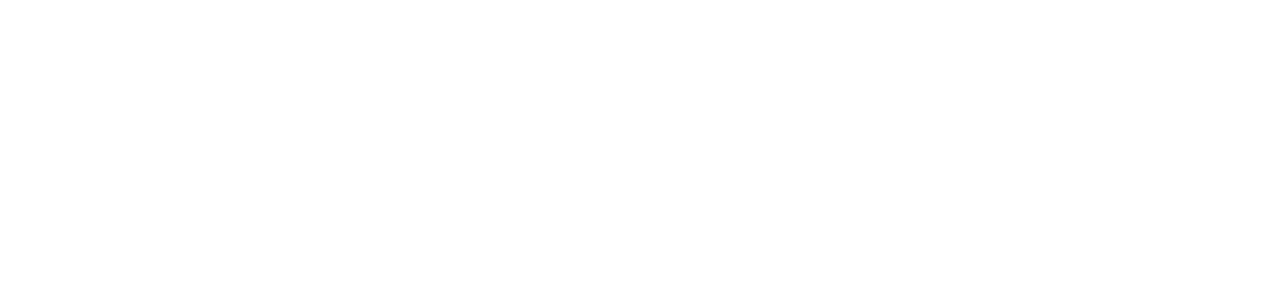
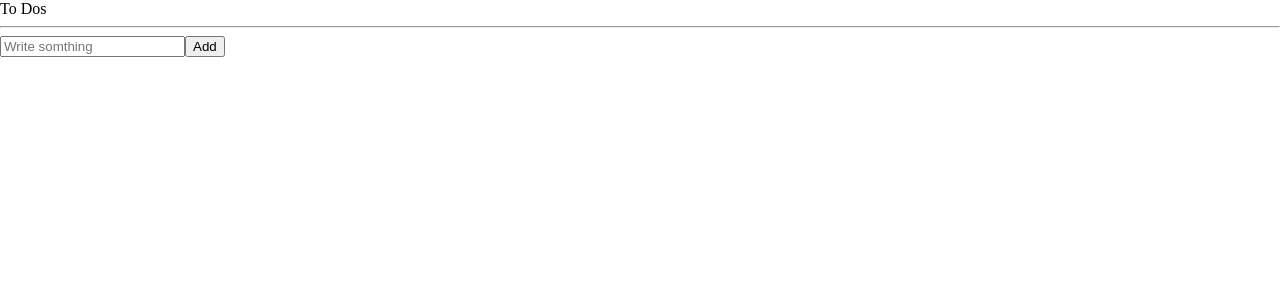
Before and after one commit to misobae/learning-project, a React (Create React App) app: page / in a window 1280 px wide. Shown: the top 300 px of the page. Built offline with nearby package versions, Linux system fonts and the light colour scheme.

Commit message:
feat: 기본 UI Components 추가

```diff
--- a/package.json
+++ b/package.json
@@ -12,6 +12,7 @@
     "@types/react-dom": "^18.2.19",
     "react": "^18.2.0",
     "react-dom": "^18.2.0",
+    "react-hook-form": "^7.50.1",
     "react-scripts": "5.0.1",
     "recoil": "^0.7.7",
     "styled-components": "^6.1.8",
--- a/src/App.tsx
+++ b/src/App.tsx
@@ -1,4 +1,5 @@
 import { createGlobalStyle } from "styled-components";
+import ToDoList from "./components/ToDoList";
 
 const GlobalStyle = createGlobalStyle`
   @import url('https://fonts.googleapis.com/css2?family=Source+Sans+Pro:wght@300;400&display=swap');
@@ -28,6 +29,7 @@
   return (
     <>
       <GlobalStyle />
+      <ToDoList />
     </>
   );
 }
--- /dev/null
+++ b/src/components/CreateToDo.tsx
@@ -0,0 +1,30 @@
+import { useForm } from "react-hook-form";
+import { useSetRecoilState } from "recoil";
+import { toDoState } from "./atoms";
+
+interface IForm {
+  toDo: string;
+}
+
+function CreateToDo(){
+  const setToDos = useSetRecoilState(toDoState);
+  const { register, handleSubmit, setValue } = useForm<IForm>();
+  const handleValid = ({toDo}: IForm) => { // Destructuring: data.toDo -> {toDO}
+    setToDos(oldToDos => [{
+      text: toDo,
+      id: Date.now(),
+      category: "TO_DO"}, ...oldToDos])
+    setValue("toDo", "");
+  }
+
+  return (
+    <form onSubmit={handleSubmit(handleValid)}>
+      <input {...register("toDo", {
+        required: "Please write a todo"
+      })} placeholder="Write somthing" />
+      <button>Add</button>
+    </form>
+  )
+}
+
+export default CreateToDo;
--- /dev/null
+++ b/src/components/ToDo.tsx
@@ -0,0 +1,11 @@
+import { ITodo } from "./atoms";
+
+function ToDo({text}: ITodo){
+  return (
+    <li>
+      <span>{text}</span>
+    </li>
+  );
+}
+
+export default ToDo;
--- /dev/null
+++ b/src/components/ToDoList.tsx
@@ -0,0 +1,24 @@
+import { useRecoilValue } from "recoil";
+import { toDoState } from "./atoms";
+import CreateToDo from "./CreateToDo";
+import ToDo from "./ToDo";
+
+
+function ToDoList(){
+  const toDos = useRecoilValue(toDoState);
+  // useRecoilState는 value와 modifier 함수를 반환. setState와 비슷
+  // value만 얻고 싶을 땐 useRecoilValue를, value를 바꾸고만 싶을 때는 useSetRecoilState 사용
+
+  return (
+    <div>
+      <h1>To Dos</h1>
+      <hr />
+      <CreateToDo />
+      <ul>
+        {toDos.map(toDo => <ToDo key={toDo.id} {...toDo} />)}
+      </ul>
+    </div>
+  );
+}
+
+export default ToDoList;
--- /dev/null
+++ b/src/components/atoms.tsx
@@ -0,0 +1,12 @@
+import { atom } from "recoil";
+
+export interface ITodo {
+  text: string;
+  id: number;
+  category: "TO_DO" | "DOING" | "DONE";
+}
+
+export const toDoState = atom<ITodo[]>({
+  key: "toDo",
+  default: []
+})
```
Also changed, not shown: 1 other file (tests, documents, lock files or other folders).
